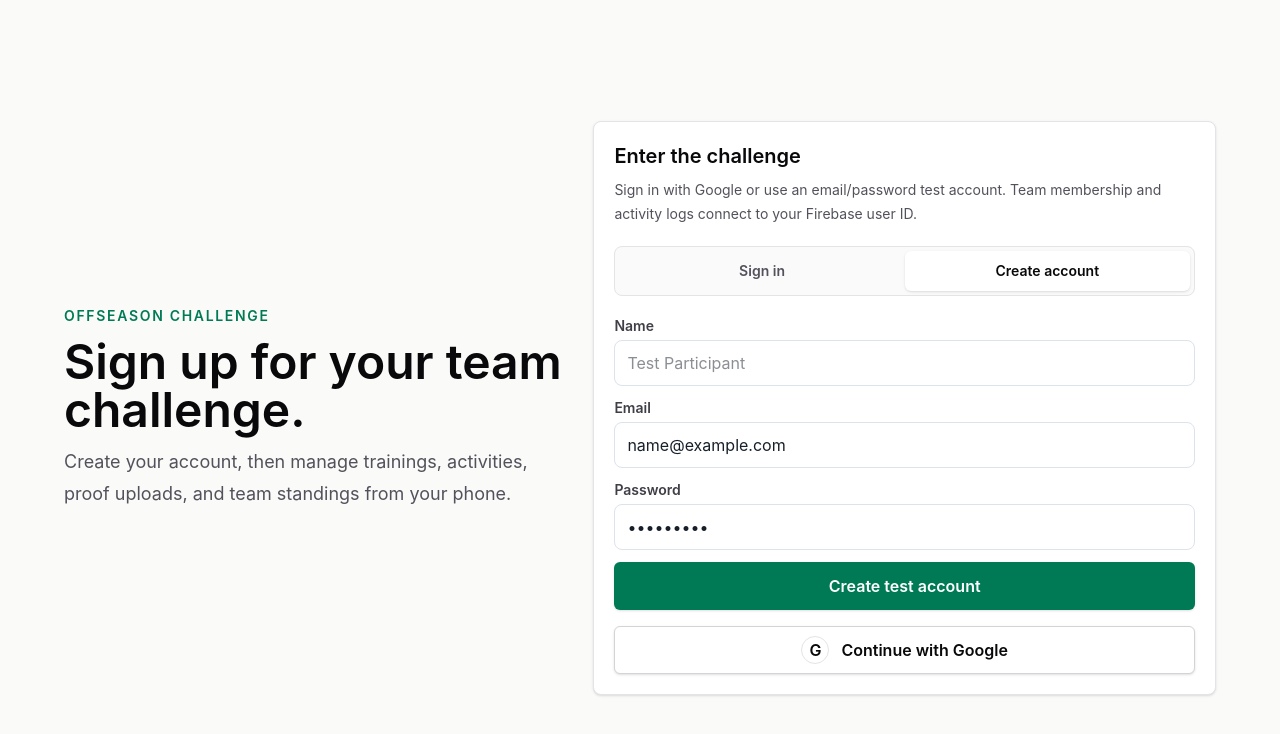
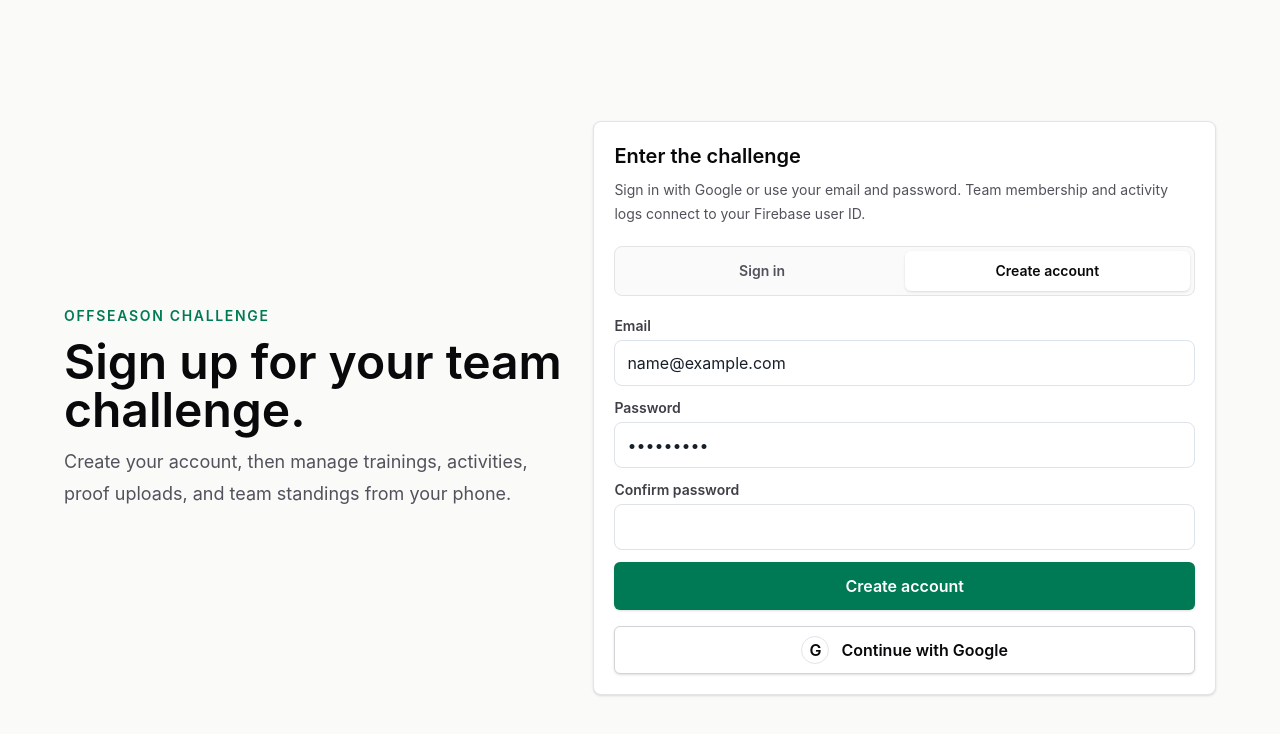
Before and after one commit to markushart/offseason_challenge, a Next.js app in the folder offseason_challenge/: page / in a window 1280 px wide. Both pictures are taken after typing "name@example.com", "Sample123" into the empty fields and a click on the button "Create account". Shown: the top 734 px of the page. Built offline with nearby package versions, Linux system fonts and the light colour scheme; no server answers.

Commit message:
Refine email account form

```diff
--- a/offseason_challenge/components/auth-shell.tsx
+++ b/offseason_challenge/components/auth-shell.tsx
@@ -114,10 +114,15 @@ export function AuthShell({ children }: AuthShellProps) {
     const formData = new FormData(event.currentTarget);
     const email = String(formData.get("email") ?? "").trim();
     const password = String(formData.get("password") ?? "");
-    const displayName = String(formData.get("displayName") ?? "").trim();
+    const confirmPassword = String(formData.get("confirmPassword") ?? "");
 
     if (!email || !password) {
       setError("Add an email and password.");
+      return;
+    }
+
+    if (authMode === "create" && password !== confirmPassword) {
+      setError("Passwords do not match.");
       return;
     }
 
@@ -127,10 +132,7 @@ export function AuthShell({ children }: AuthShellProps) {
     try {
       if (authMode === "create") {
         const credential = await createUserWithEmailAndPassword(auth, email, password);
-
-        if (displayName) {
-          await updateProfile(credential.user, { displayName });
-        }
+        await updateProfile(credential.user, { displayName: email.split("@")[0] });
       } else {
         await signInWithEmailAndPassword(auth, email, password);
       }
@@ -179,7 +181,7 @@ export function AuthShell({ children }: AuthShellProps) {
           <div className="rounded-lg border border-zinc-200 bg-white p-4 shadow-sm sm:p-5">
             <h2 className="text-xl font-semibold">Enter the challenge</h2>
             <p className="mt-2 text-sm leading-6 text-zinc-600">
-              Sign in with Google or use an email/password test account. Team
+              Sign in with Google or use your email and password. Team
               membership and activity logs connect to your Firebase user ID.
             </p>
 
@@ -215,17 +217,6 @@ export function AuthShell({ children }: AuthShellProps) {
             </div>
 
             <form className="mt-5 grid gap-3" onSubmit={handleEmailAuth}>
-              {authMode === "create" ? (
-                <label className="grid gap-1">
-                  <span className="text-sm font-semibold text-zinc-700">Name</span>
-                  <input
-                    className="h-11 rounded-md border border-zinc-300 px-3 text-base outline-none transition focus:border-emerald-600"
-                    maxLength={80}
-                    name="displayName"
-                    placeholder="Test Participant"
-                  />
-                </label>
-              ) : null}
               <label className="grid gap-1">
                 <span className="text-sm font-semibold text-zinc-700">Email</span>
                 <input
@@ -248,6 +239,19 @@ export function AuthShell({ children }: AuthShellProps) {
                   type="password"
                 />
               </label>
+              {authMode === "create" ? (
+                <label className="grid gap-1">
+                  <span className="text-sm font-semibold text-zinc-700">Confirm password</span>
+                  <input
+                    autoComplete="new-password"
+                    className="h-11 rounded-md border border-zinc-300 px-3 text-base outline-none transition focus:border-emerald-600"
+                    minLength={6}
+                    name="confirmPassword"
+                    required
+                    type="password"
+                  />
+                </label>
+              ) : null}
               <button
                 className="flex h-12 w-full items-center justify-center rounded-md bg-emerald-700 px-4 font-semibold text-white shadow-sm transition hover:bg-emerald-800 disabled:cursor-not-allowed disabled:opacity-60"
                 disabled={!hasFirebaseConfig || isSigningIn}
@@ -256,7 +260,7 @@ export function AuthShell({ children }: AuthShellProps) {
                 {isSigningIn
                   ? "Working..."
                   : authMode === "create"
-                    ? "Create test account"
+                    ? "Create account"
                     : "Sign in with email"}
               </button>
             </form>
```
